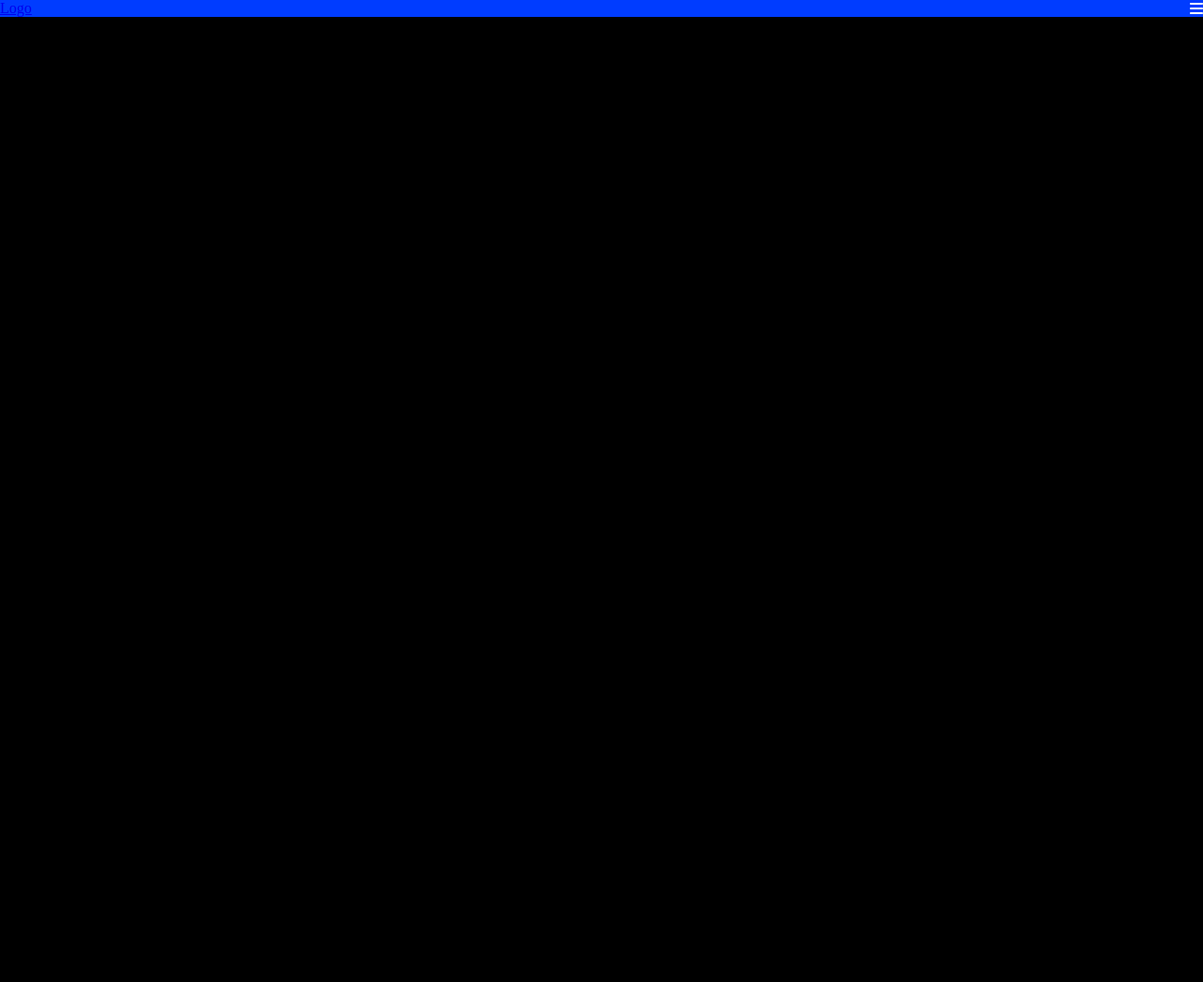
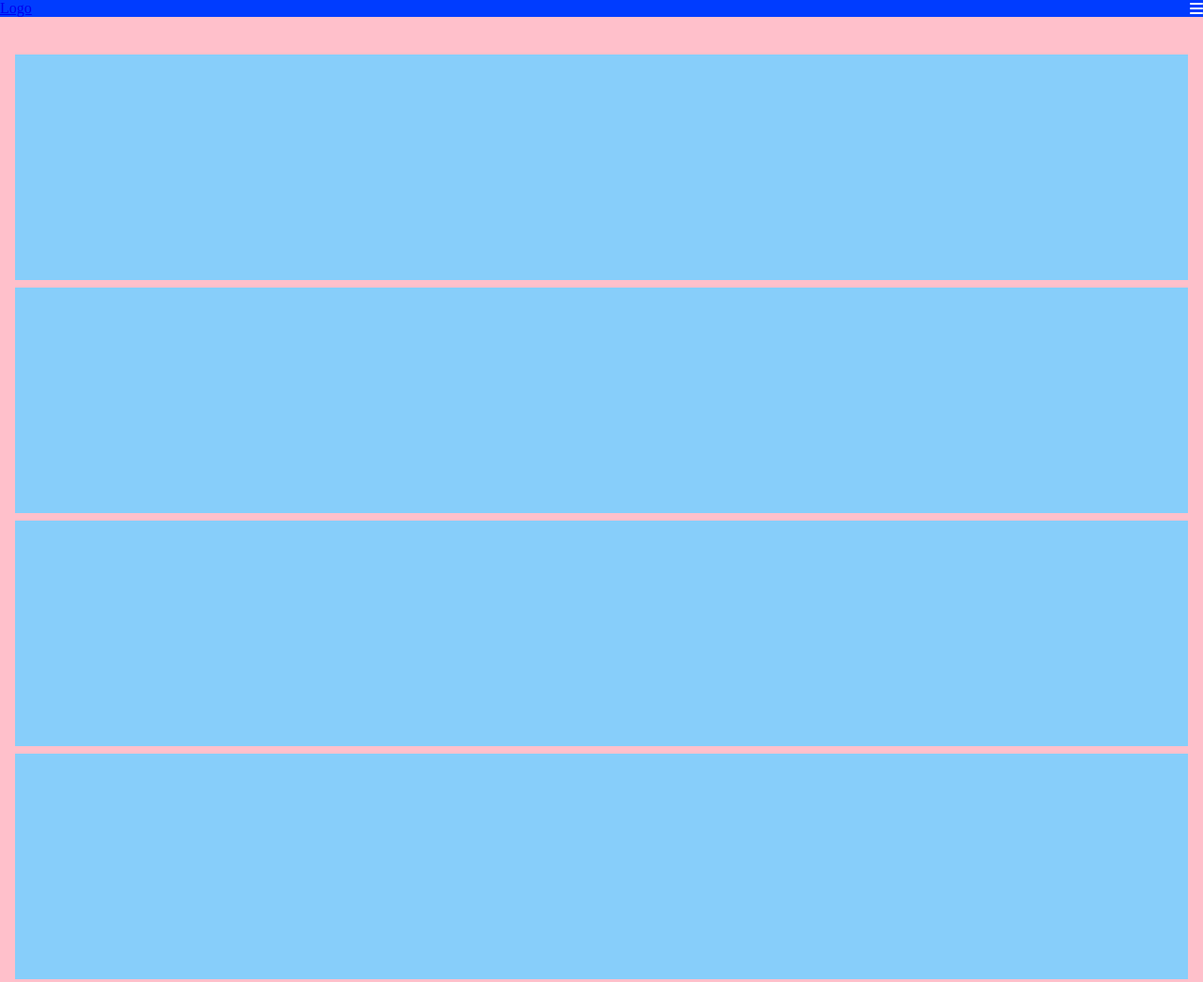
Before and after one commit to Samudra-Ekanayake/htmlcss-responsive-layout, a plain HTML site: page index.html in a window 1280 px wide. Shown: the top 1045 px of the page at 94% size. Before the commit the page ends 800 px from the top, so only its background shows below. Drawn offline with Linux system fonts and the light colour scheme.

Commit message:
first container

```diff
--- a/index.html
+++ b/index.html
@@ -23,7 +23,28 @@
 
     <main>
 
-        <div class="container">
+        <div class="container cont1">
+
+            <div class="blubox">
+
+            </div>
+
+            <div class="blubox">
+
+            </div>
+
+            <div class="blubox">
+
+            </div>
+
+            <div class="blubox">
+
+            </div>
+
+            <div class="blubox">
+
+            </div>
+
 
         </div>
 
--- a/style.css
+++ b/style.css
@@ -20,5 +20,13 @@ nav {
 .container {
     background-color: pink;
     width: 100%;
+    min-height: 10rem;
+    padding: 2rem 1rem 3rem 1rem;
+}
+
+.blubox {
+    background-color: lightskyblue;
+    min-height: 15rem;
+    margin: 0.5rem 0 0.5rem 0;
 
 }
```
